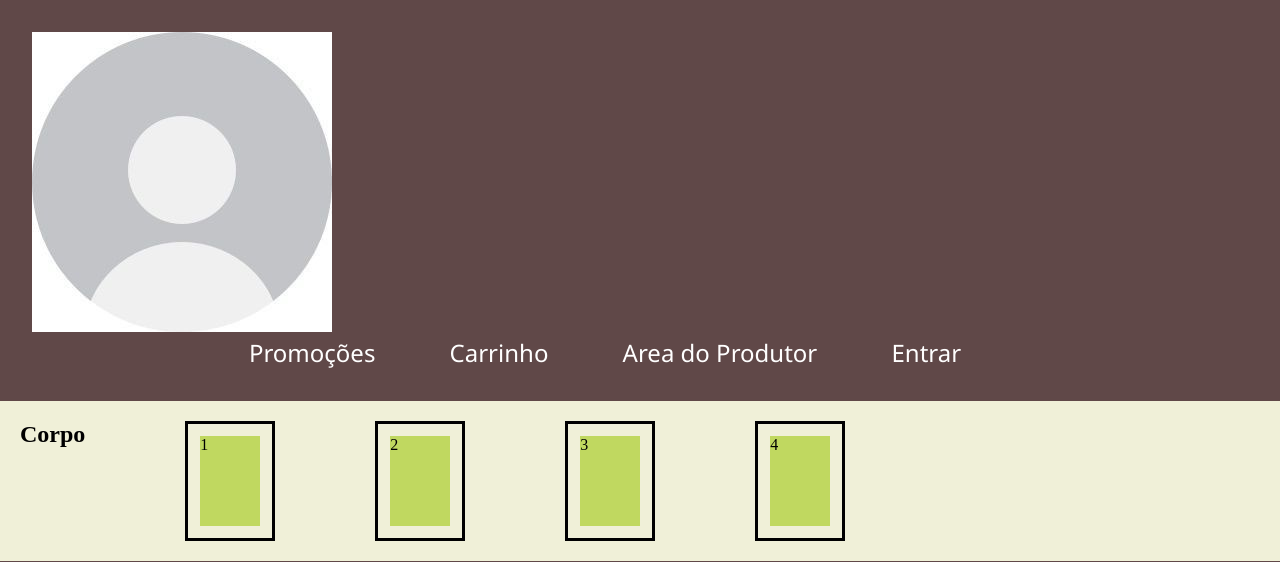
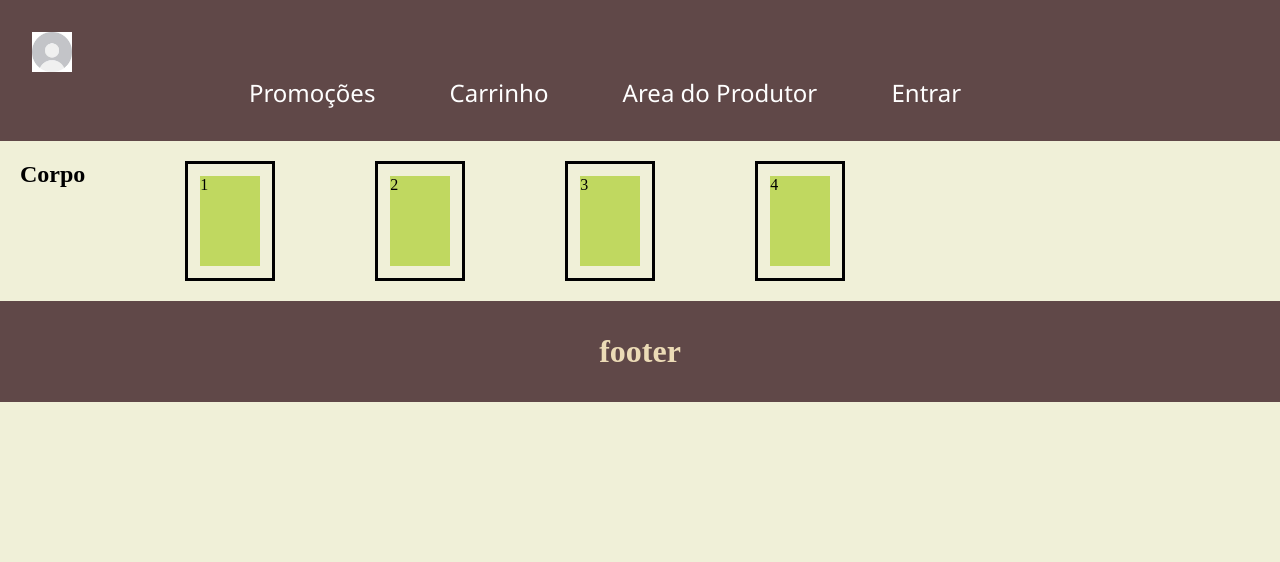
Before and after one commit to coelho-py/loja-virtual, a PHP site: page / in a window 1280 px wide. Shown: the top 562 px of the page. Run offline with PHP 8.4, Linux system fonts and the light colour scheme.

Commit message:
ajeitando a img

```diff
--- a/estilo.css
+++ b/estilo.css
@@ -78,3 +78,10 @@ nav a:hover::after{
     width:80%;
 
 }
+
+/*Fim Nav*/
+
+#foto-perfil{
+    width:40px;
+    height:40px;
+}
```
